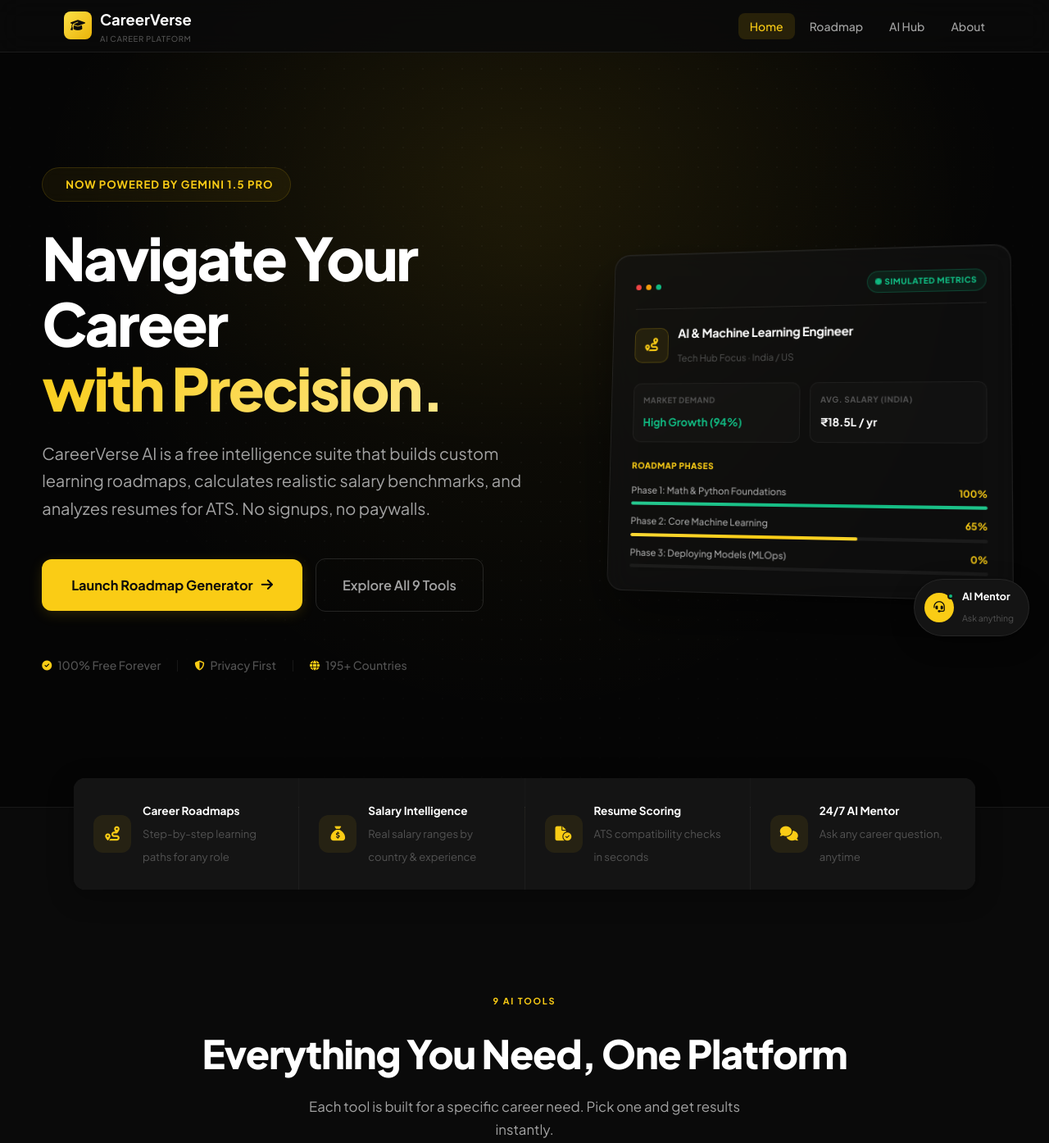
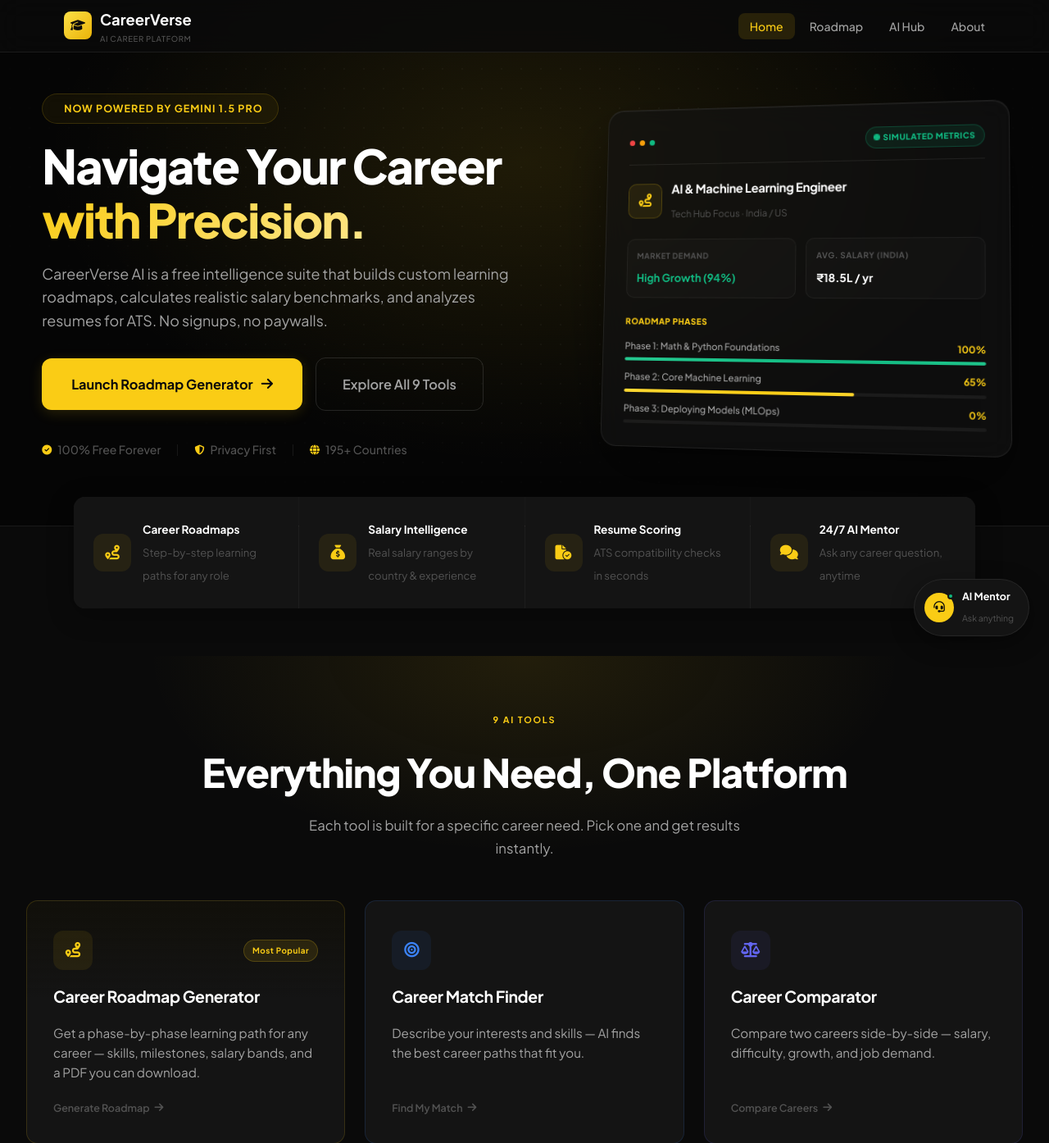
Before and after one commit to shubhodbirajdar928-hash/CareerVerse-AI, a Flask app: page / in a window 1280 px wide. Shown: the top 1394 px of the page at 82% size. Run offline with Flask 3, Linux system fonts and the light colour scheme; some libraries are stand-ins or nearby versions.

Commit message:
Optimize hero section padding, margins, and typography sizes to eliminate excessive empty space

```diff
--- a/static/css/home.css
+++ b/static/css/home.css
@@ -8,11 +8,11 @@
 .hero {
     width: 100%;
     position: relative;
-    padding: calc(var(--nav-height) + 140px) 4% 160px;
+    padding: calc(var(--nav-height) + 50px) 4% 80px;
     overflow: hidden;
     border-bottom: 1px solid var(--border);
     background: radial-gradient(ellipse at 50% 30%, rgba(250, 204, 21, 0.05) 0%, transparent 60%), #050505;
-    min-height: 80vh;
+    min-height: 70vh;
     display: flex;
     align-items: center;
 }
@@ -45,7 +45,7 @@
     margin: 0 auto;
     display: grid;
     grid-template-columns: 1.1fr 0.9fr;
-    gap: 80px;
+    gap: 60px;
     align-items: center;
     position: relative;
     z-index: 1;
@@ -63,26 +63,26 @@
     display: inline-flex;
     align-items: center;
     gap: 8px;
-    font-size: 0.82rem;
+    font-size: 0.78rem;
     font-weight: 700;
     color: var(--accent);
     background: rgba(250, 204, 21, 0.06);
     border: 1px solid rgba(250, 204, 21, 0.15);
-    padding: 9px 20px;
+    padding: 7px 18px;
     border-radius: 100px;
-    margin-bottom: 28px;
+    margin-bottom: 18px;
     backdrop-filter: blur(8px);
     text-transform: uppercase;
     letter-spacing: 1px;
 }
 
 .hero-title {
-    font-size: clamp(2.8rem, 6vw, 4.5rem);
-    line-height: 1.1;
-    letter-spacing: -0.035em;
+    font-size: clamp(2.2rem, 5.2vw, 3.6rem);
+    line-height: 1.15;
+    letter-spacing: -0.03em;
     color: var(--text-heading);
     font-weight: 900;
-    margin-bottom: 24px;
+    margin-bottom: 18px;
 }
 
 .hero-title span {
@@ -93,18 +93,18 @@
 }
 
 .hero-subtitle {
-    font-size: 1.25rem;
-    line-height: 1.68;
+    font-size: 1.12rem;
+    line-height: 1.6;
     color: var(--text-secondary);
-    max-width: 600px;
-    margin-bottom: 44px;
+    max-width: 580px;
+    margin-bottom: 30px;
 }
 
 .hero-actions {
     display: flex;
     align-items: center;
     gap: 16px;
-    margin-bottom: 54px;
+    margin-bottom: 36px;
     flex-wrap: wrap;
 }
 
```
